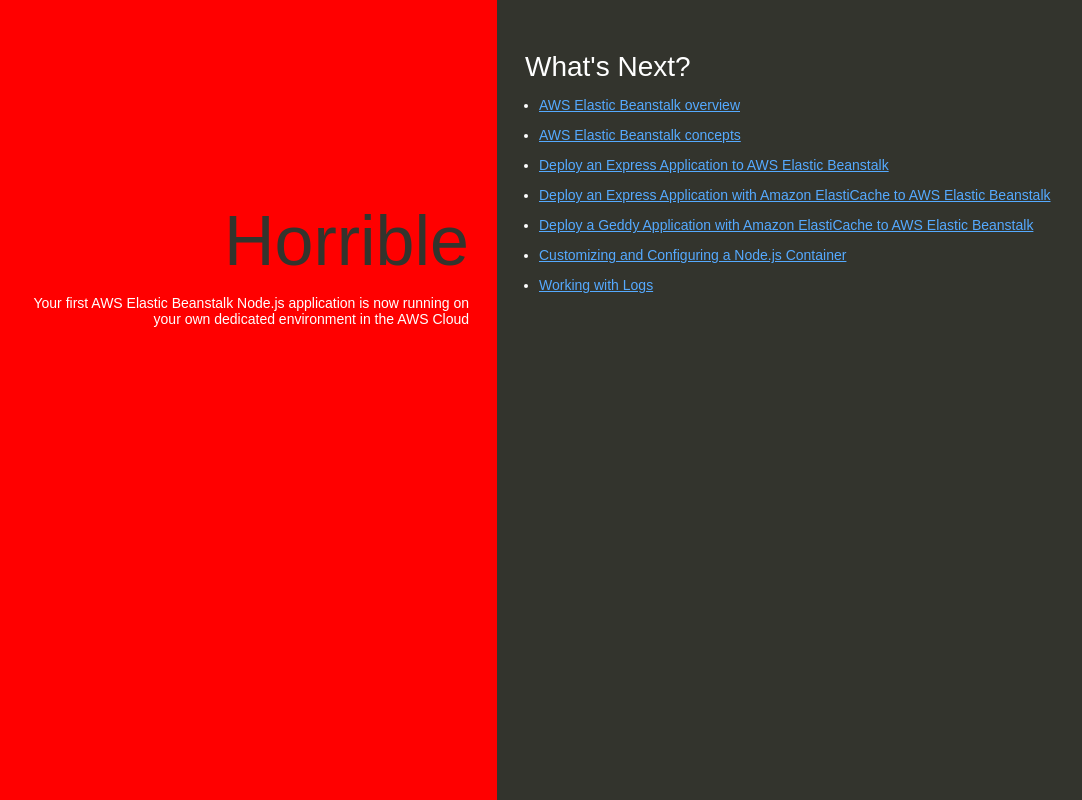
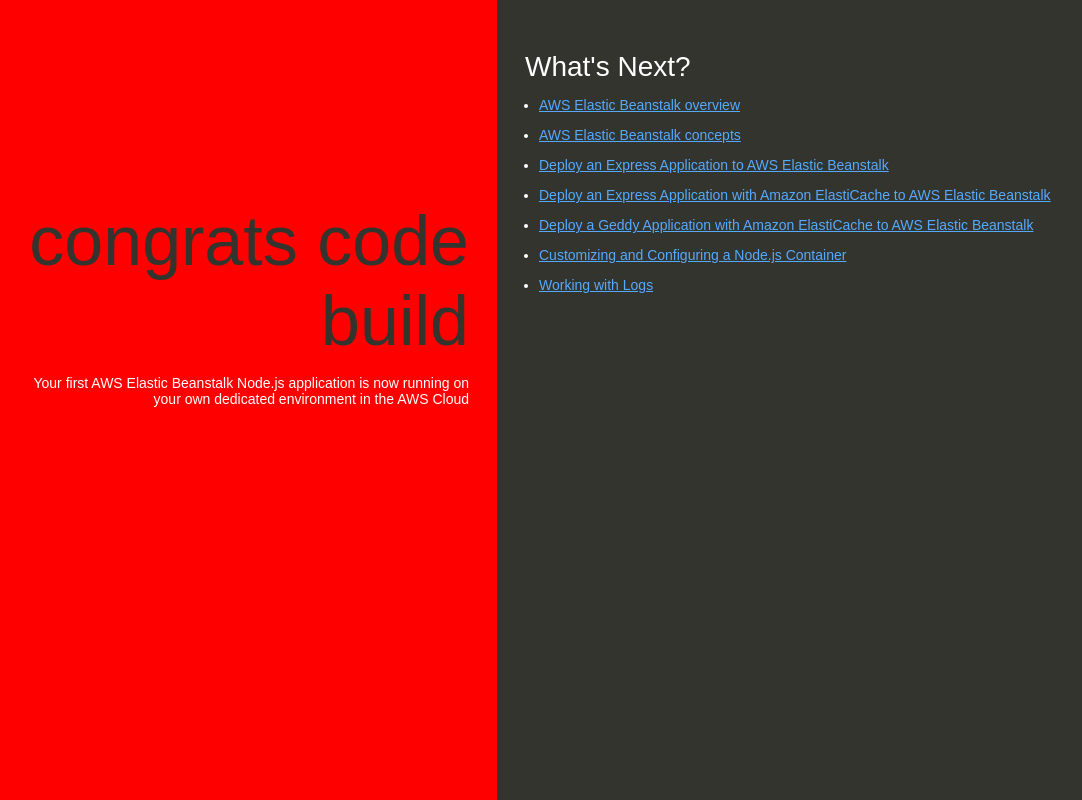
Before and after one commit to ReckYoSelf/my-nodejs-app, a website: page index.html in a window 1280 px wide. Shown: the whole page, without its empty margins (143-1225 px from the left). Drawn offline with Linux system fonts and the light colour scheme.

Commit message:
Update index.html

```diff
--- a/index.html
+++ b/index.html
@@ -74,7 +74,7 @@
   </head>
   <body>
     <div class="textColumn">
-      <h1>Horrible</h1>
+      <h1>congrats code build</h1>
       <p>Your first AWS Elastic Beanstalk Node.js application is now running on your own dedicated environment in the AWS Cloud</p>
     </div>
     <div class="linksColumn">
```
